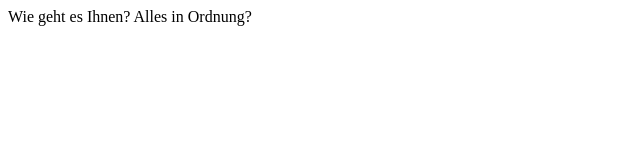
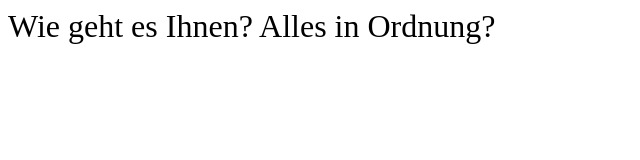
Before and after one commit to artourBoss3/artourBoss3.github.io, a plain HTML site: page index.html in a window 1280 px wide. Shown: the whole page, without its empty margins (0-640 px from the left). Drawn offline with Linux system fonts and the light colour scheme.

Commit message:
Larger font

```diff
--- a/index.html
+++ b/index.html
@@ -2,6 +2,11 @@
 <html lang="en">
     <head>
         <title>No-Purpose Website!</title>
+        <style>
+            body {
+                font-size: xx-large;
+            }
+        </style>
     </head>
     <body>
         Wie geht es Ihnen? Alles in Ordnung?
```
